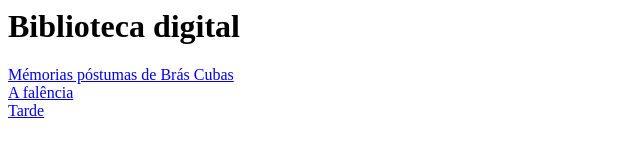
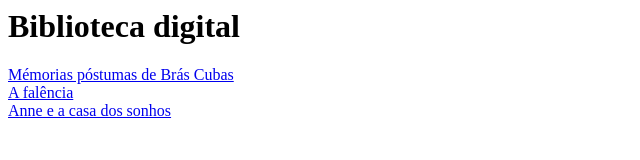
Before and after one commit to jujugatinha17/teste, a plain HTML site: page livros.html in a window 1280 px wide. Shown: the whole page, without its empty margins (0-640 px from the left). Drawn offline with Linux system fonts and the light colour scheme.

Commit message:
Update livros.html

```diff
--- a/livros.html
+++ b/livros.html
@@ -5,6 +5,6 @@
         <h1> Biblioteca digital </h1>
          <a href="ma.html"> Mémorias póstumas de Brás Cubas </a> <br>
          <a href="jl.html"> A falência </a> <br>
-         <a href="ob.html"> Tarde </a> <br>
+         <a href="lm.html"> Anne e a casa dos sonhos </a> <br>
     </body>
 </html>
```
